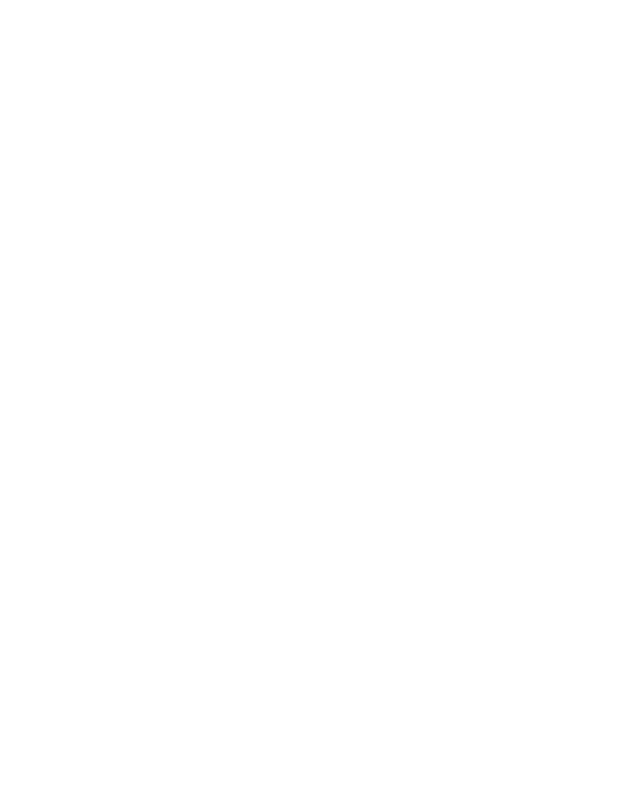
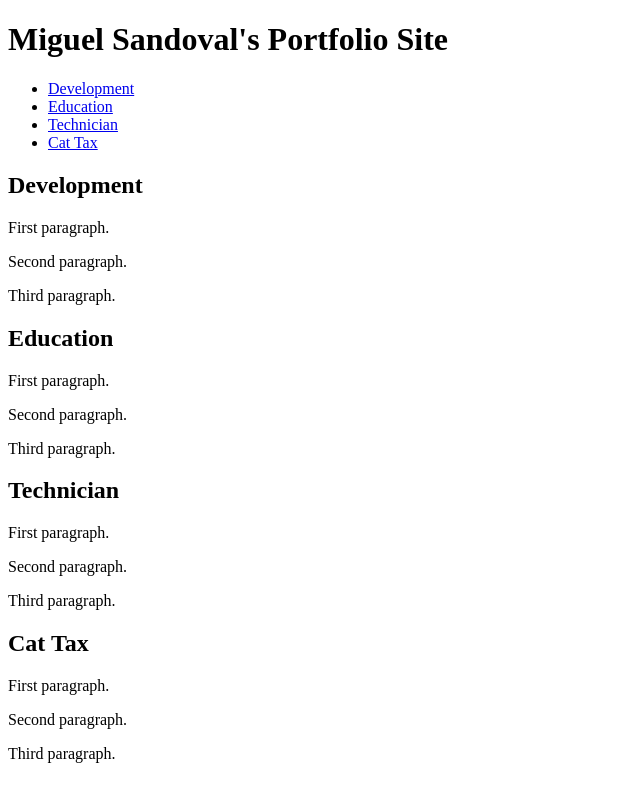
Before and after one commit to miguelsandovaldev/miguelsandovaldev.github.io, a plain HTML site: page index.html in a window 1280 px wide. Shown: the whole page, without its empty margins (0-640 px from the left). Drawn offline with Linux system fonts and the light colour scheme.

Commit message:
updating index.html with skeleton

```diff
--- a/index.html
+++ b/index.html
@@ -4,9 +4,55 @@
 	<title>Miguel Sandoval's Portfolio Site</title>
 </head>
 
-
 <body>
 
 
+	<header>
+		<h1>Miguel Sandoval's Portfolio Site</h1>
+		<nav>
+			<ul>
+				<li><a href="#development">Development</a></li>
+				<li><a href="#education">Education</a></li>
+				<li><a href="#technician">Technician</a></li>
+				<li><a href="#cattax">Cat Tax</a></li>
+			</ul>
+		</nav>
+	</header>
+
+
+	<main>
+
+		<section>
+			<h1><a name="development">Development</a></h1>
+			<p>First paragraph.</p>
+			<p>Second paragraph.</p>
+			<p>Third paragraph.</p>
+		</section>
+
+		<section>
+			<h1><a name="education">Education</a></h1>
+			<p>First paragraph.</p>
+			<p>Second paragraph.</p>
+			<p>Third paragraph.</p>
+		</section>
+
+		<section>
+			<h1><a name="technician">Technician</a></h1>
+			<p>First paragraph.</p>
+			<p>Second paragraph.</p>
+			<p>Third paragraph.</p>
+		</section>
+
+		<section>
+			<h1><a name="cattax">Cat Tax</a></h1>
+			<p>First paragraph.</p>
+			<p>Second paragraph.</p>
+			<p>Third paragraph.</p>
+		</section>
+
+	</main>
+
+
 </body>
+
 </html>
```
